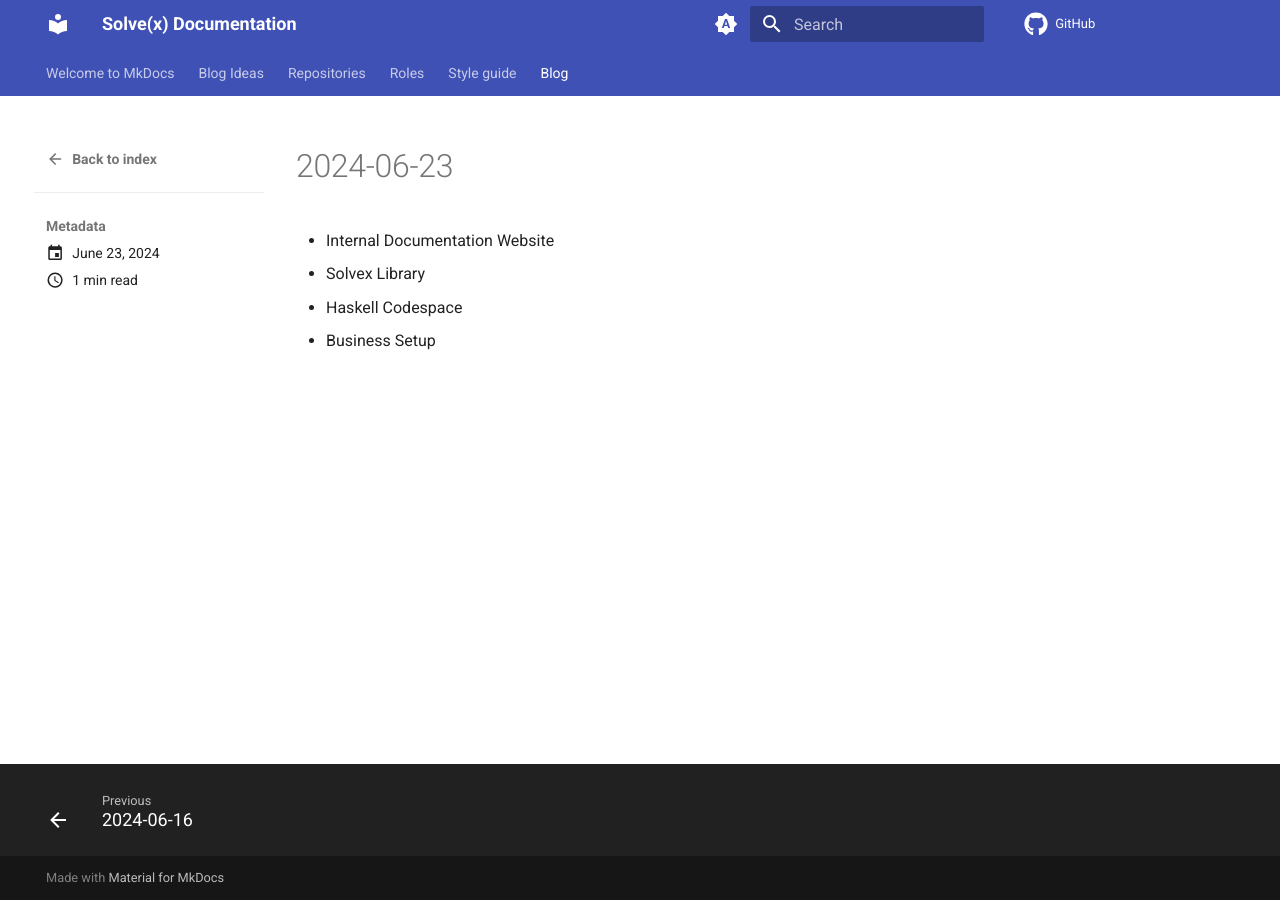
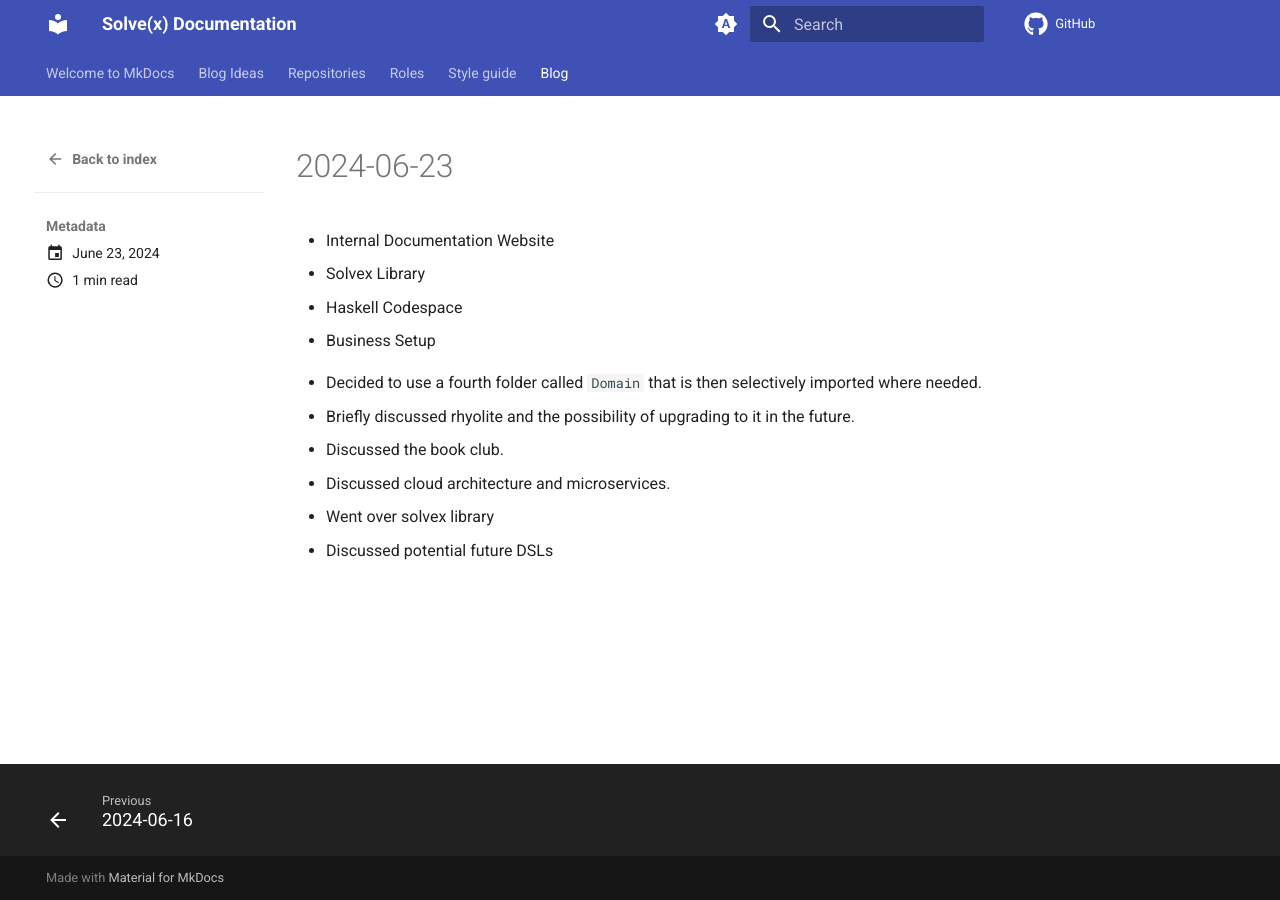
Before and after one commit to solvex-software/solvex-internal-documentation, an MkDocs documentation site: the page built from docs/blog/posts/2024-06-23.md, in a window 1280 px wide. Built offline with MkDocs 1.6.1 and Material for MkDocs 9.7.7, drawn with Linux system fonts in a browser that asks for light colours; comment, search, counter and statistics services are not loaded.

Commit message:
Update 2024-06-23.md

```diff
--- a/docs/blog/posts/2024-06-23.md
+++ b/docs/blog/posts/2024-06-23.md
@@ -11,3 +11,10 @@ date:
 - Business Setup
 
 <!-- more -->
+
+- Decided to use a fourth folder called `Domain` that is then selectively imported where needed.
+- Briefly discussed rhyolite and the possibility of upgrading to it in the future.
+- Discussed the book club.
+- Discussed cloud architecture and microservices.
+- Went over solvex library
+- Discussed potential future DSLs
```
